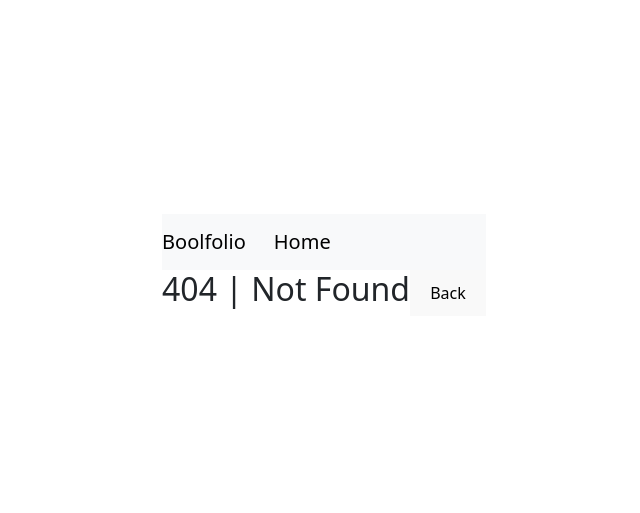
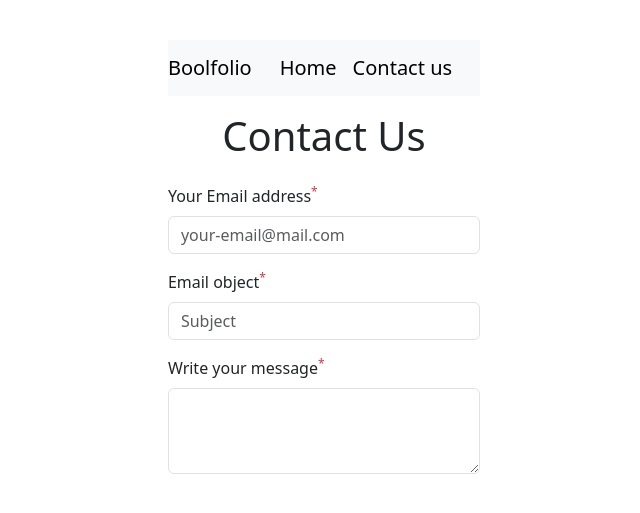
Before and after one commit to Tommicavo/vite-boolfolio, a Vue app: page /contact in a window 1280 px wide. Before the commit this address led to /notFoundPage. Shown: the part 135-648 px from the top of the page, without its empty margins (316-956 px from the left). Built offline with nearby package versions, Linux system fonts and the light colour scheme.

Commit message:
added contactPage

```diff
--- a/src/components/header/AppHeader.vue
+++ b/src/components/header/AppHeader.vue
@@ -25,6 +25,9 @@ export default {
                         <li class="nav-item">
                             <router-link class="navbar-brand" :to="{name: 'homePage'}">Home</router-link>
                         </li>
+                        <li class="nav-item">
+                            <router-link class="navbar-brand" :to="{name: 'contactPage'}">Contact us</router-link>
+                        </li>
                     </ul>
                 </div>
             </div>
--- /dev/null
+++ b/src/components/pages/ContactPage.vue
@@ -0,0 +1,52 @@
+<script>
+
+export default {
+  name: 'ContactPage',
+  data() {
+    return {}
+  },
+  components: {},
+  props: {},
+  computed: {},
+  methods: {}
+}
+</script>
+
+<template>
+  <h1 class="py-3">Contact Us</h1>
+
+  <form>
+    <!-- Email -->
+    <div class="mb-3">
+      <label for="email" class="form-label">
+        <span>Your Email address</span>
+        <span><sup class="text-danger">*</sup></span>
+      </label>
+      <input type="email" class="form-control" id="email" placeholder="your-email@mail.com">
+    </div>
+
+    <!-- Object -->
+    <div class="mb-3">
+      <label for="object" class="form-label">
+        <span>Email object</span>
+        <span><sup class="text-danger">*</sup></span>
+      </label>
+      <input type="text" class="form-control" id="object" placeholder="Subject">
+    </div>
+
+    <!-- Message -->
+    <div class="mb-3">
+      <label for="message" class="form-label">
+        <span>Write your message</span>
+        <span><sup class="text-danger">*</sup></span>
+      </label>
+      <textarea class="form-control" id="message" rows="3"></textarea>
+    </div>
+  </form>
+</template>
+
+<style lang="scss" scoped>
+form>*{
+  text-align: left;
+}
+</style>
--- a/src/router/index.js
+++ b/src/router/index.js
@@ -2,6 +2,7 @@ import { createRouter, createWebHistory } from "vue-router";
 
 import HomePage from '../components/pages/HomePage.vue';
 import DetailPage from '../components/pages/DetailPage.vue';
+import ContactPage from '../components/pages/ContactPage.vue';
 import TypeProjects from '../components/pages/TypeProjects.vue';
 import NotFoundPage from '../components/pages/NotFoundPage.vue';
 
@@ -10,6 +11,7 @@ const router = createRouter({
     linkExactActiveClass: 'active',
     routes: [
         {path: '/', name: 'homePage', component: HomePage},
+        {path: '/contact', name: 'contactPage', component: ContactPage},
         {path: '/projects/:id', name: 'detailPage', component: DetailPage},
         {path: '/types/:id/projects', name: 'typeProjects', component: TypeProjects},
         {path: '/notFoundPage', name: 'notFoundPage', component: NotFoundPage},
```
